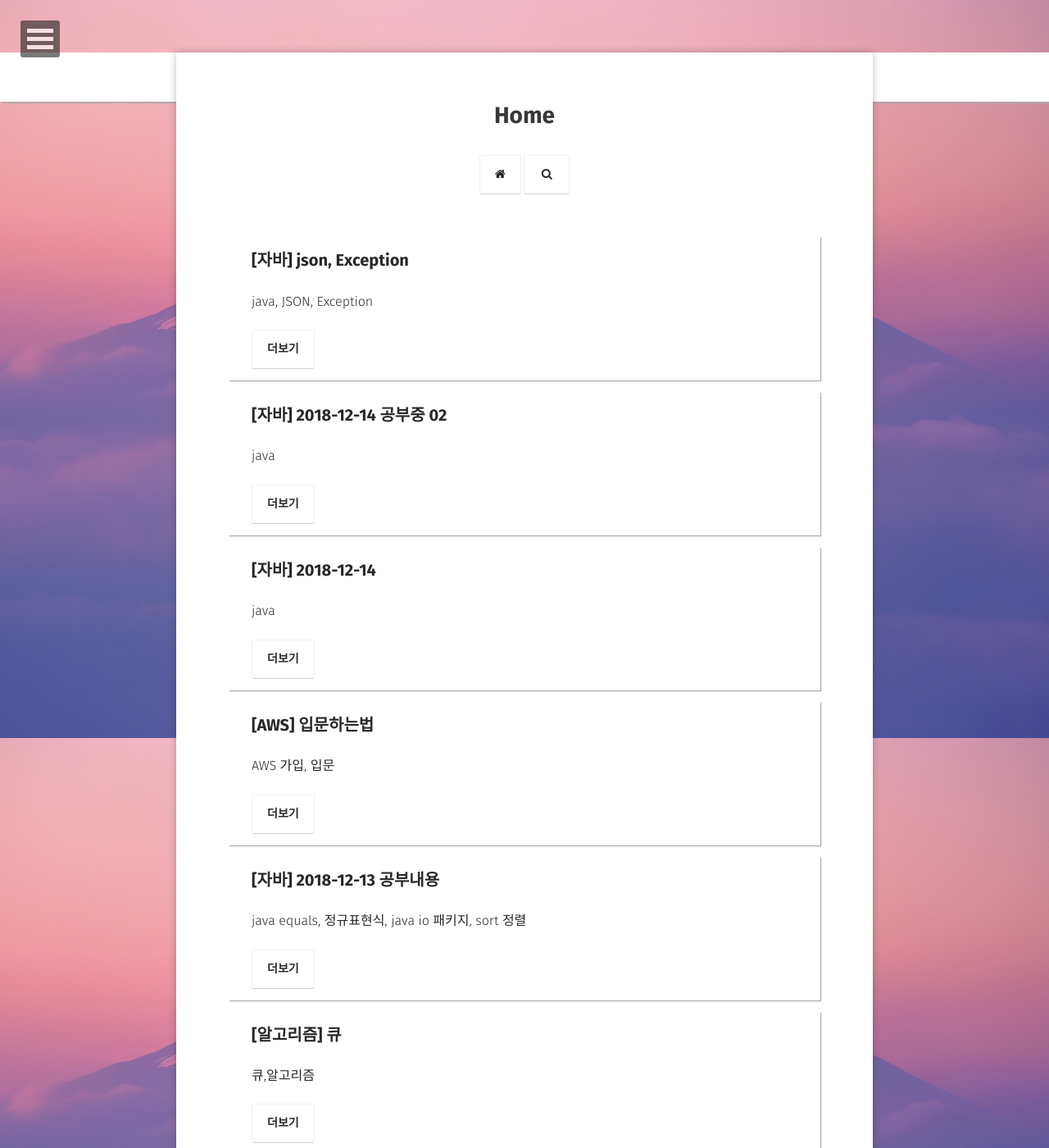
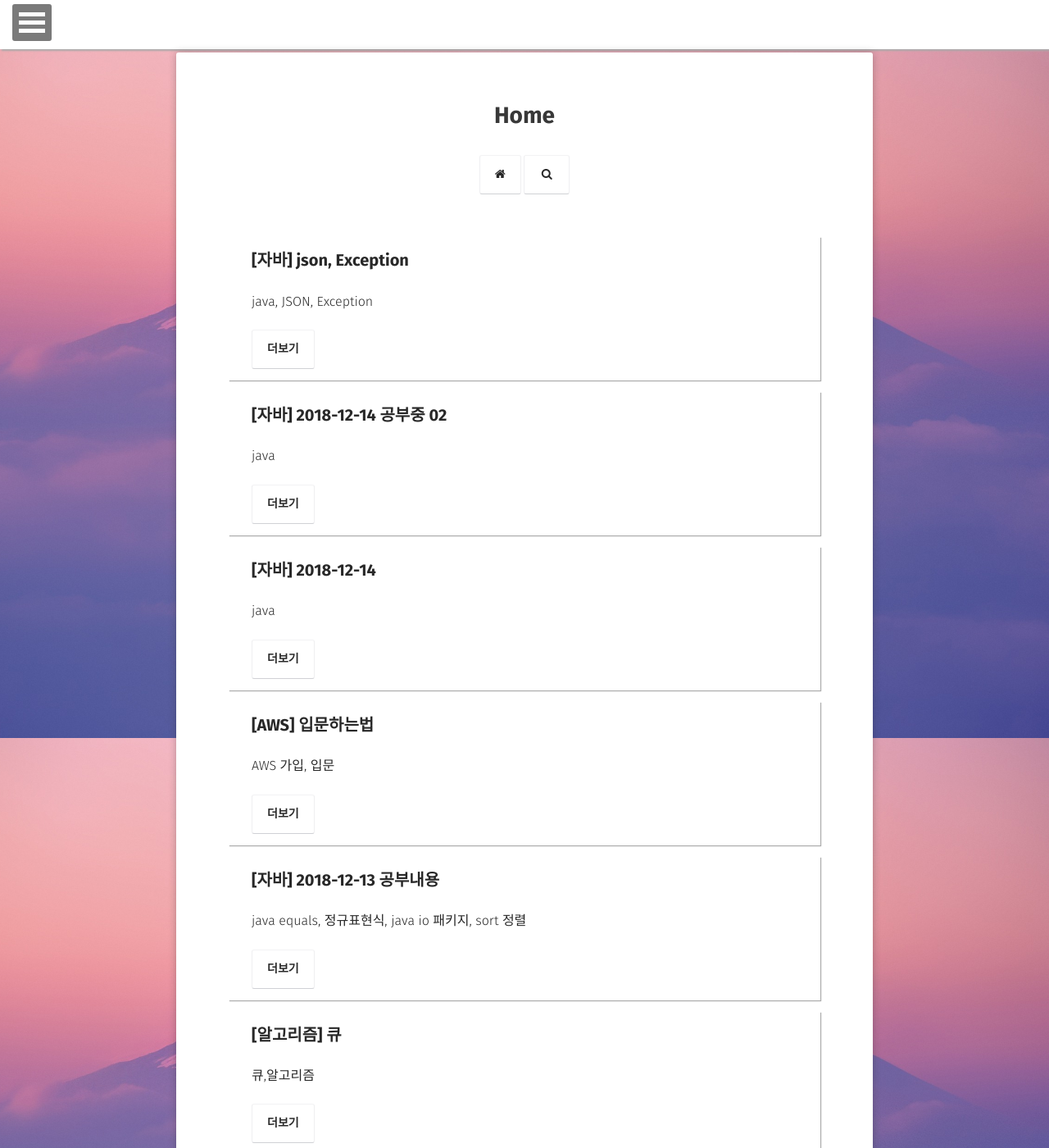
Before and after one commit to choiwono/choiwono.github.io, a Jekyll site: the page built from index.html, in a window 1280 px wide and 1400 px high. Shown: the whole window at 82% size. Built offline with Jekyll 4.4.1, drawn with Linux system fonts in a browser that asks for light colours; some web fonts are replaced.

Commit message:
update_blog_2019

```diff
--- a/_sass/nav.scss
+++ b/_sass/nav.scss
@@ -1,8 +1,8 @@
 .dl-menuwrapper {
 	width: 100%;
 	position: absolute;
-	top: 0;
-	left: 0;
+	top: 5;
+	left: 15;
 	z-index: 1000;
 	-webkit-perspective: 1000px;
 	-moz-perspective: 1000px;
@@ -13,8 +13,8 @@
 	@media #{$notsmall} {
 		position: fixed;
 		max-width: 175px;
-		top: 25px;
-		left: 25px;
+		top: 5px;
+		left: 15px;
 	}
 	button {
 		top: 0;
--- a/_sass/site.scss
+++ b/_sass/site.scss
@@ -36,6 +36,7 @@ body {
 .header {
 	//height: 100%;
 	position: fixed;
+	top:0;
 	width: 100%;
 	min-height: 60px;
 	text-align: left;
```
